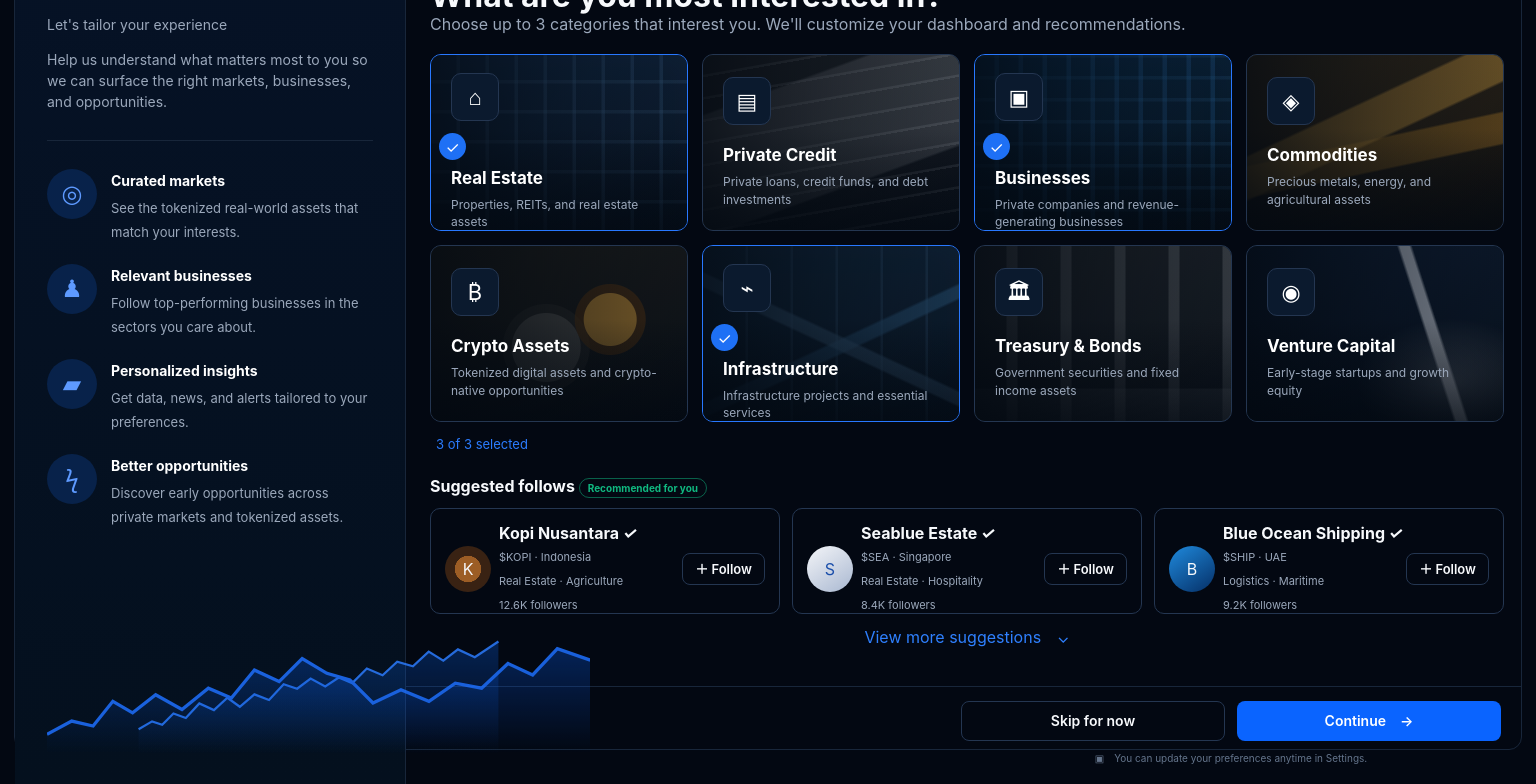
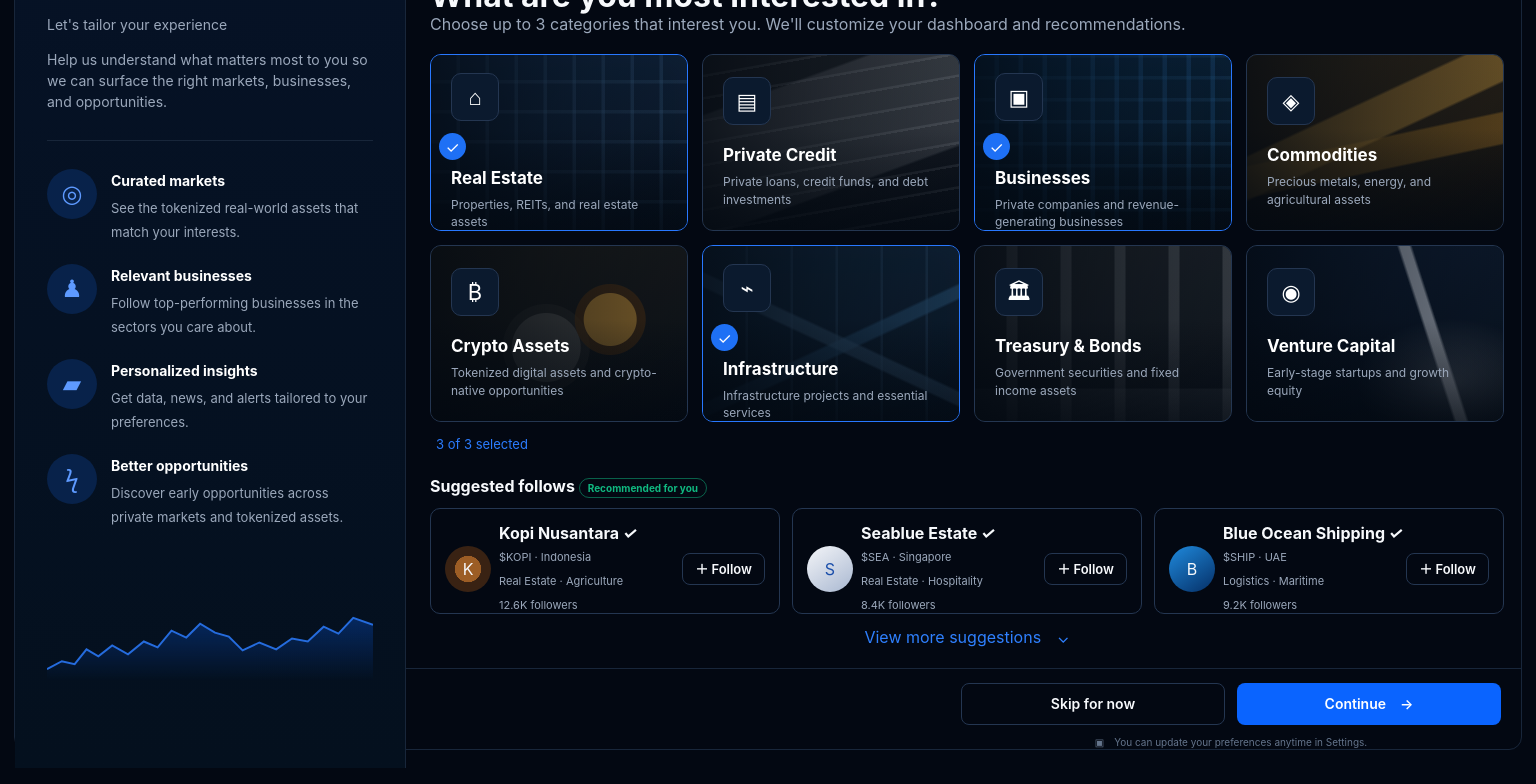
Before and after one commit to copytolive/realworldasset, a Next.js app: page /onboarding in a window 1536 px wide. Shown: the part 167-951 px from the top of the page. Built offline with nearby package versions, Linux system fonts and the light colour scheme.

Commit message:
fix(chat01): finalize onboarding visual lock

```diff
--- a/src/app/pixel-parity-assets.css
+++ b/src/app/pixel-parity-assets.css
@@ -46,6 +46,7 @@
     background:linear-gradient(90deg,rgba(2,8,16,.78) 0%,rgba(2,8,16,.44) 52%,rgba(2,8,16,.16) 100%),linear-gradient(0deg,rgba(2,8,16,.70),transparent 58%);
   }
   html body .rwa-category-grid button > *{position:relative;z-index:3}
+  html body svg.rwa-mini-chart{display:block;width:100%;height:135px;margin-top:44px;color:#2b7cff;background-image:none!important;background:none!important}
 
   /* Match the broad two-button footer in the onboarding reference. */
   html body .rwa-onboarding-footer{
@@ -61,6 +62,6 @@
     width:540px;
     gap:12px;
   }
-  html body .rwa-onboarding-footer__buttons .rwa-button{width:100%}
-  html body .rwa-preference-note{width:540px;text-align:center;color:#64748b;font-size:10px}
+  html body .rwa-onboarding-footer__buttons .rwa-button{width:100%;min-height:42px}
+  html body .rwa-preference-note{display:block;width:540px;text-align:center;color:#64748b;font-size:10px}
 }
```
